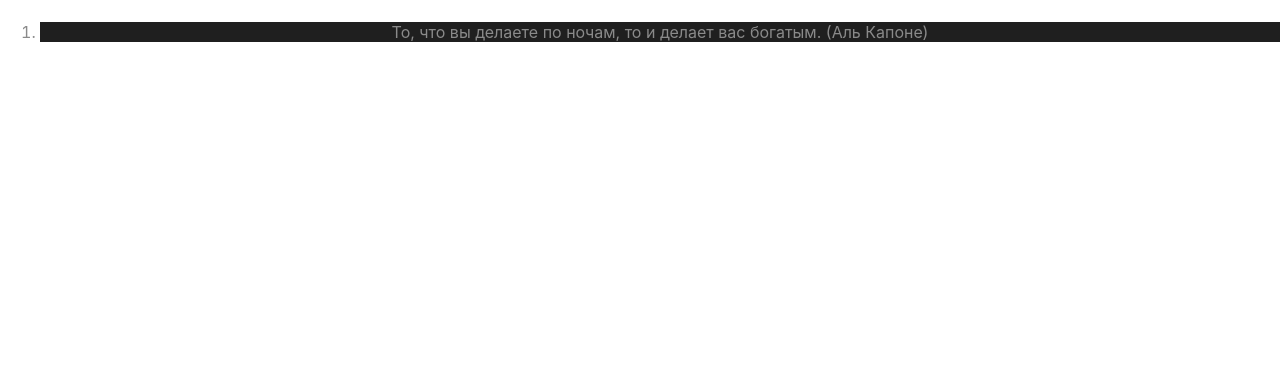
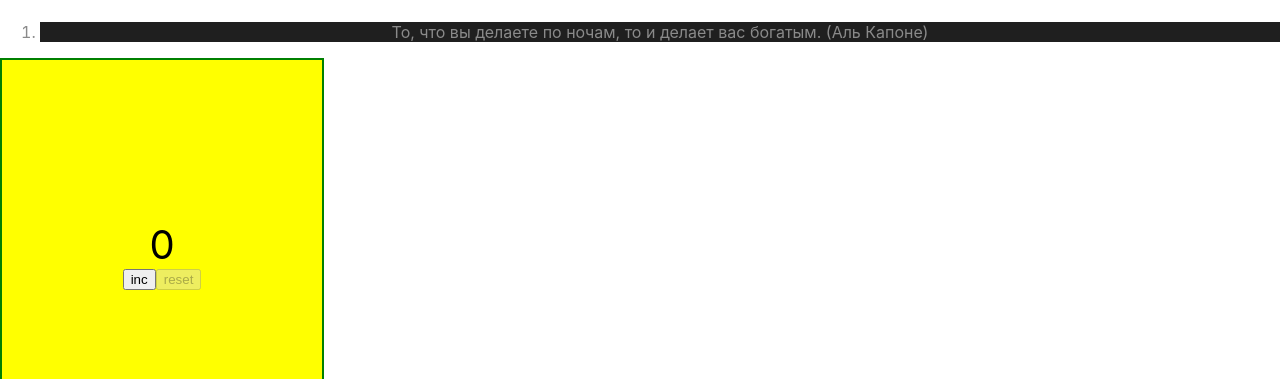
Before and after one commit to BYAsurim/hw-front, a React (Create React App) app: page / in a window 1280 px wide. Shown: the part 1002-1381 px from the top of the page. Before the commit the page ends 1060 px from the top, so only its background shows below. Built offline with nearby package versions, Linux system fonts and the light colour scheme.

Commit message:
added counter

```diff
--- a/src/App.tsx
+++ b/src/App.tsx
@@ -3,6 +3,7 @@ import { HW1 } from './HW/1/HW1';
 import { HW2 } from './HW/2/HW2';
 import { HW3 } from './HW/3/HW3';
 import { HW4 } from './HW/4/HW4';
+import {Counter} from "./counter/Counter";
 
 function App() {
   return (
@@ -11,6 +12,7 @@ function App() {
       <HW2 />
       <HW3 />
       <HW4 />
+        <Counter/>
     </div>
   );
 }
--- /dev/null
+++ b/src/counter/Counter.module.css
@@ -0,0 +1,24 @@
+
+.header {
+   border: 2px solid green;
+    width: 300px;
+    height: 300px;
+    background-color: yellow;
+    padding: 10px;
+    font-size: 40px;
+
+}
+.error {
+    color: red;
+    font-size: 40px;
+}
+.number{
+    display: flex;
+    justify-content: center;
+    margin-top: 150px;
+}
+.buttons{
+    display: flex;
+    justify-content: center;
+
+}
--- /dev/null
+++ b/src/counter/Counter.tsx
@@ -0,0 +1,39 @@
+import React, {useState} from "react";
+import s from './Counter.module.css';
+
+
+export function Counter() {
+
+    let [number, setNumber] = useState<number>(0)
+    let [error, setError] = useState<string>('')
+
+    const incHandler = () => {
+        setNumber(++number)
+
+        if (number === 5) {
+            setError('error')
+        }
+    }
+    const resetHandler = () => {
+        setNumber(0)
+        setError('')
+    }
+
+
+    return (<div className={s.header}>
+            <div className={s.number}>
+                <div className={error === 'error' ? s.error : ''}>
+                    {
+                        number
+                    }
+                </div>
+            </div>
+            <div className={s.buttons}>
+                <button onClick={incHandler} disabled={number === 5}>inc
+                </button>
+                <button onClick={resetHandler} disabled={number === 0}>reset
+                </button>
+            </div>
+        </div>
+    )
+}
```
